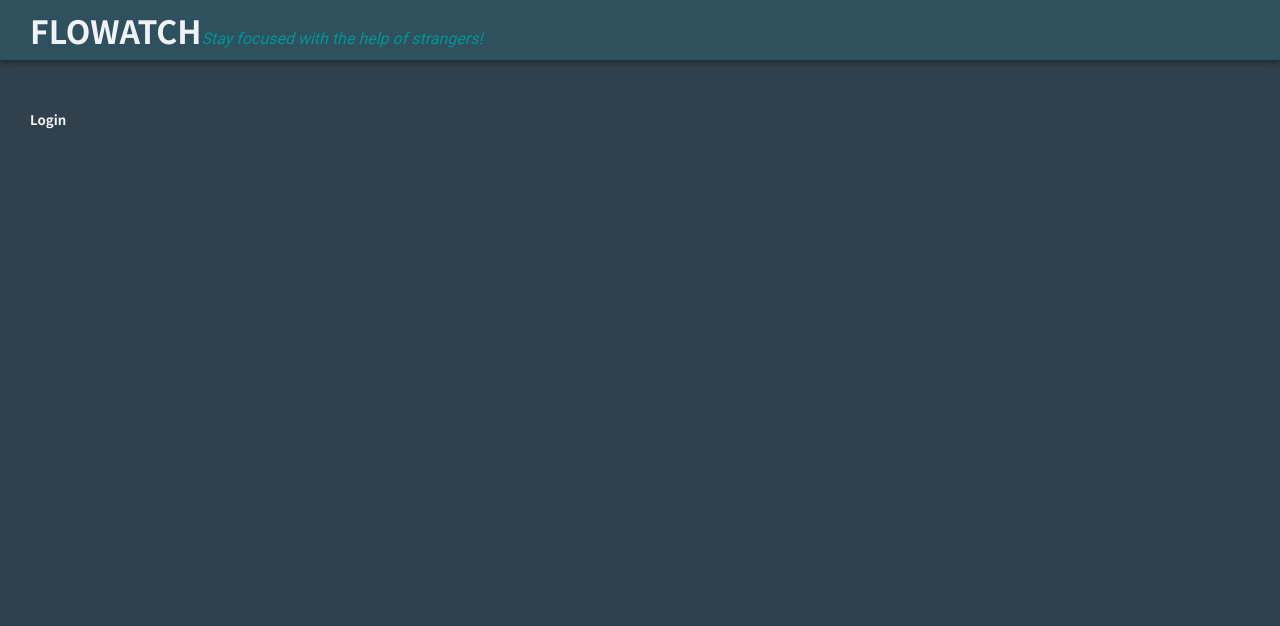
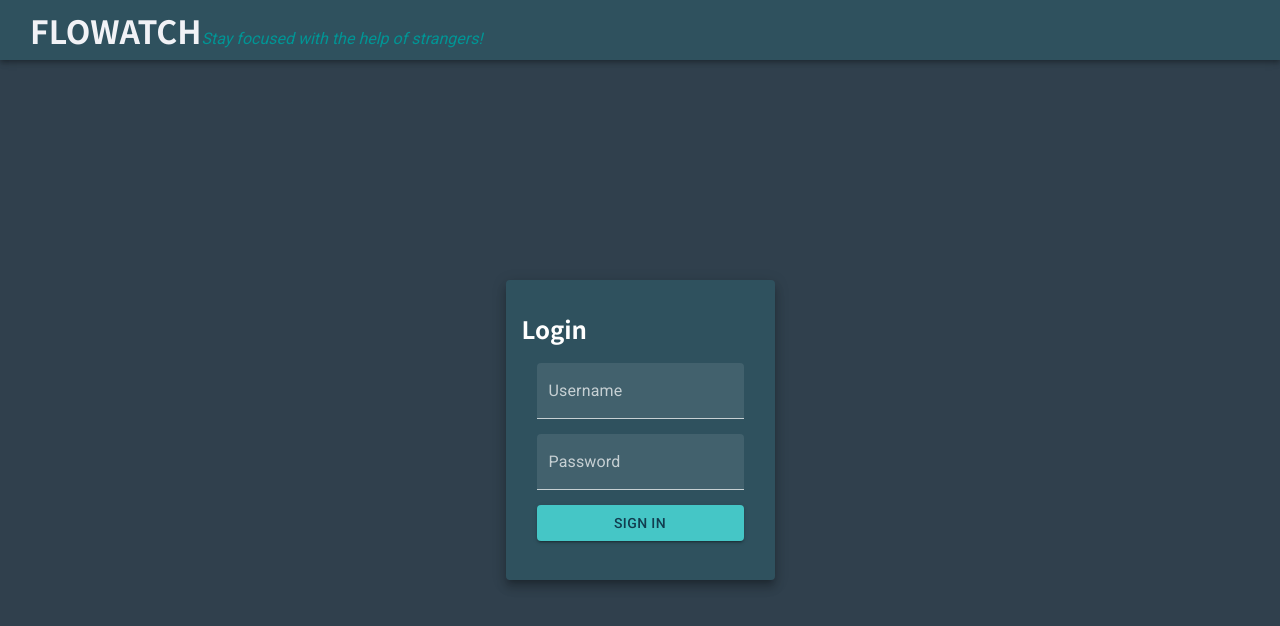
Before and after one commit to osedoe/flowatch-front, a React (Create React App) app: page / in a window 1280 px wide. Shown: the top 626 px of the page. Built offline with nearby package versions, Linux system fonts and the light colour scheme.

Commit message:
Add basic login

```diff
--- a/src/base.css
+++ b/src/base.css
@@ -1,7 +1,8 @@
 :root {
   --text-color: #F1F2F6;
   --bg1: #30404D;
-  --font-primary: Roboto, monospace;
+  --font-primary: 'Noto Sans JP', sans-serif;
+  --font-secondary: Roboto, monospace;
 }
 
 * {
@@ -10,9 +11,9 @@
 
 body {
   color: var(--text-color);
-  font-family: var(--font-primary);
+  font-family: var(--font-secondary);
 }
 
 h1, h2, h3, h4, h5, h6 {
-  font-family: 'Noto Sans JP', sans-serif;
+  font-family: var(--font-primary);
 }
--- a/src/components/header/Header.tsx
+++ b/src/components/header/Header.tsx
@@ -22,7 +22,7 @@ const H1 = styled.h1`
   font-weight: bold;
 `;
 
-const P = styled.p`
+const Subtitle = styled.p`
   color: #009595;
   font-style: italic;
   margin: 0;
@@ -33,7 +33,7 @@ export const Header = () => {
   return <Container>
     <Heading>
       <H1>FLOWATCH</H1>
-      <P>Stay focused with the help of strangers!</P>
+      <Subtitle>Stay focused with the help of strangers!</Subtitle>
     </Heading>
 
   </Container>;
--- a/src/components/Layout.tsx
+++ b/src/components/layout/Layout.tsx
@@ -1,15 +1,16 @@
 import React, { ReactNode } from 'react';
 import styled from 'styled-components';
 import { AppBar } from '@material-ui/core';
-import { Header } from './header/Header';
+import { Header } from '../header/Header';
 
 const Container = styled.div`
   background: var(--bg1);
-  min-height: 100vh;
+  height: 100vh;
 `;
 
 const BodyWrapper = styled.div`
   padding: 30px;
+  height: calc(100vh - 60px);
 `;
 
 export interface LayoutProps {
--- a/src/pages/Home.tsx
+++ b/src/pages/Home.tsx
@@ -1,11 +1,46 @@
 import React from 'react';
-import { Layout } from '../components/Layout';
+import { Button, Card, CardContent, TextField } from '@material-ui/core';
+import styled from 'styled-components';
+import { useHistory } from 'react-router';
+import { Layout } from '../components/layout/Layout';
 
+const Container = styled.div`
+  box-sizing: border-box;
+  display: flex;
+  justify-content: center;
+  align-items: center;
+  height: 100%;
+`;
+
+const Block = styled.div`
+  margin: 15px;
+`;
 
 export const Home = () => {
+  const history = useHistory();
+
+  const handleLogin = () => {
+    history.push('/');
+  };
+
   return <Layout>
-    <div>
-      <h5>Login</h5>
-    </div>
+    <Container>
+      <Card raised>
+        <CardContent>
+          <form noValidate>
+            <h2>Login</h2>
+            <Block>
+              <TextField label="Username" variant="filled"/>
+            </Block>
+            <Block>
+              <TextField label="Password" variant="filled"/>
+            </Block>
+            <Block>
+              <Button variant="contained" color="secondary" fullWidth onClick={handleLogin}>Sign in</Button>
+            </Block>
+          </form>
+        </CardContent>
+      </Card>
+    </Container>
   </Layout>;
 };
--- a/src/theme/Theme.tsx
+++ b/src/theme/Theme.tsx
@@ -8,6 +8,7 @@ export interface ThemeProps {
 
 const theme = createMuiTheme({
   palette: {
+    type: 'dark',
     primary: {
       main: '#2f515e',
       light: '#5b7d8b',
@@ -19,6 +20,10 @@ const theme = createMuiTheme({
       light: '#7ff9f9',
       dark: '#009595',
       contrastText: '#123d4f'
+    },
+    background: {
+      paper: '#2f515e',
+      default: '#30404D'
     }
   }
 });
```
Also changed, not shown: src/components/basics/P.tsx (added, +17 -0 lines).
